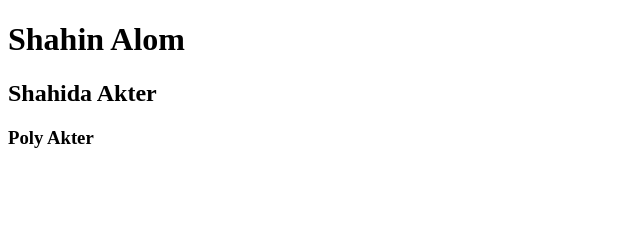
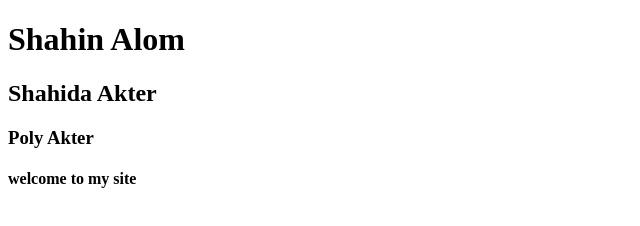
Before and after one commit to shahin61386/mern7, a plain HTML site: page index.html in a window 1280 px wide. Shown: the whole page, without its empty margins (0-640 px from the left). Drawn offline with Linux system fonts and the light colour scheme.

Commit message:
profile.html

```diff
--- a/index.html
+++ b/index.html
@@ -9,5 +9,6 @@
   <h1>Shahin Alom</h1>
   <h2>Shahida Akter</h2>
   <h3>Poly Akter</h3>
+  <h4>welcome to my site</h4>
 </body>
 </html>
```
Also changed, not shown: profile.html (added).
